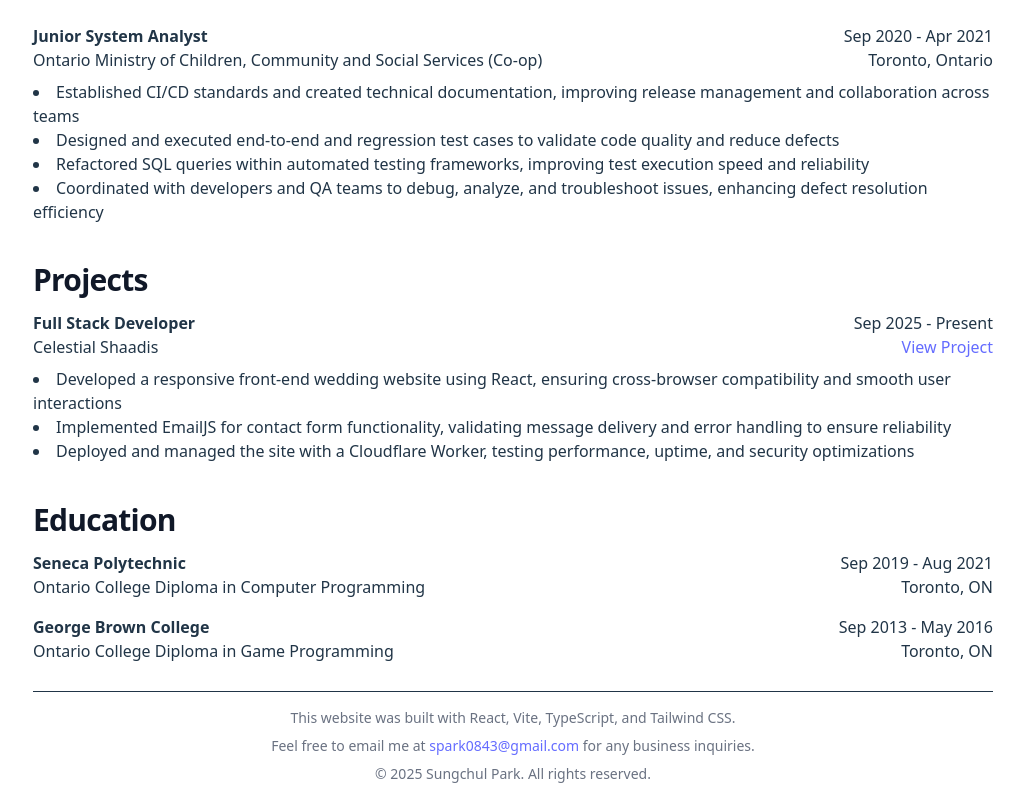
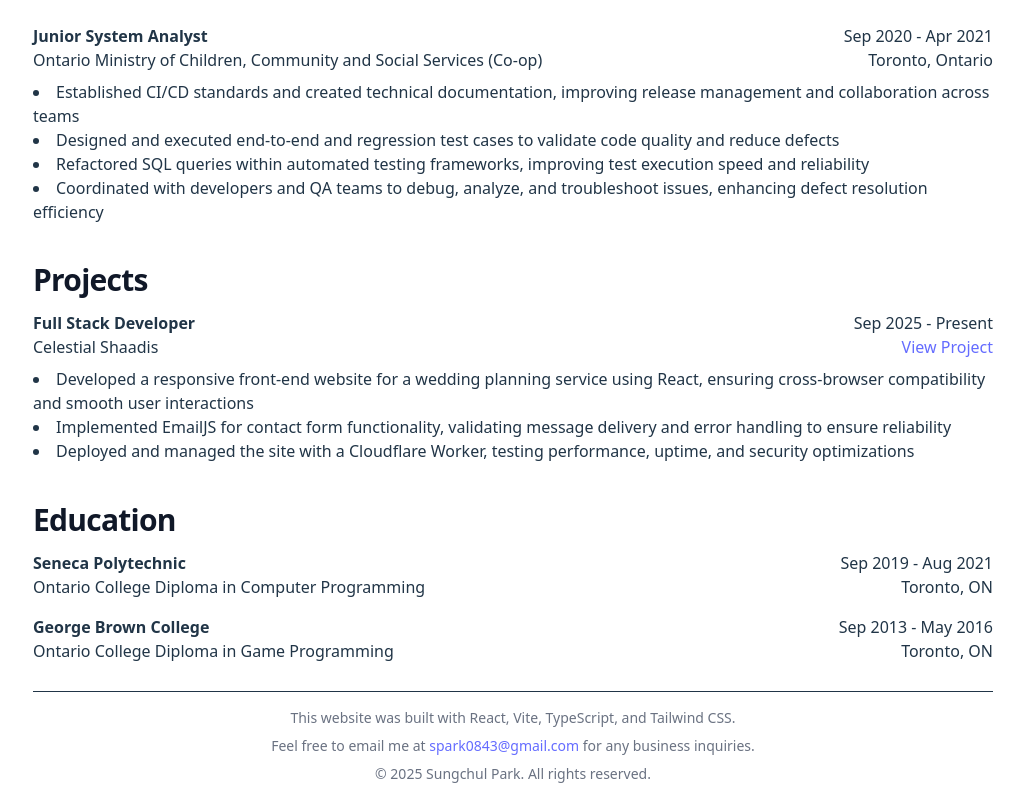
Before and after one commit to sungchulpark1/sungchulpark1.github.io, a React (Vite) app in the folder web-portfolio/: page / in a window 1280 px wide. Shown: the part 1311-2111 px from the top of the page, without its empty margins (127-1151 px from the left). Built offline with nearby package versions, Linux system fonts and the light colour scheme.

Commit message:
fix wording for project

```diff
--- a/web-portfolio/src/components/Projects.tsx
+++ b/web-portfolio/src/components/Projects.tsx
@@ -19,7 +19,7 @@ function Projects() {
           projectTitle="Celestial Shaadis"
           projectLink="https://celestialshaadis.com"
           responsibilities={[
-            "Developed a responsive front-end wedding website using React, ensuring cross-browser compatibility and smooth user interactions",
+            "Developed a responsive front-end website for a wedding planning service using React, ensuring cross-browser compatibility and smooth user interactions",
             "Implemented EmailJS for contact form functionality, validating message delivery and error handling to ensure reliability",
             "Deployed and managed the site with a Cloudflare Worker, testing performance, uptime, and security optimizations"
           ]}
```
